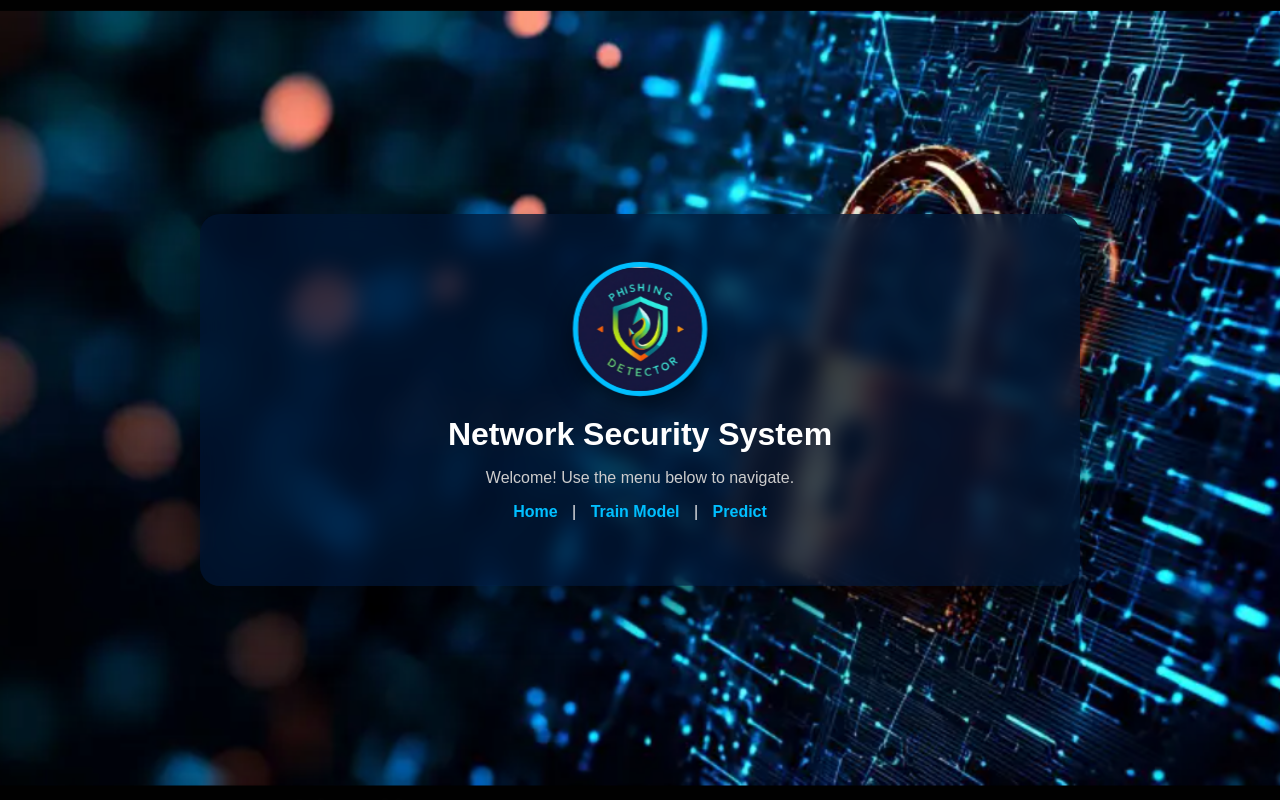
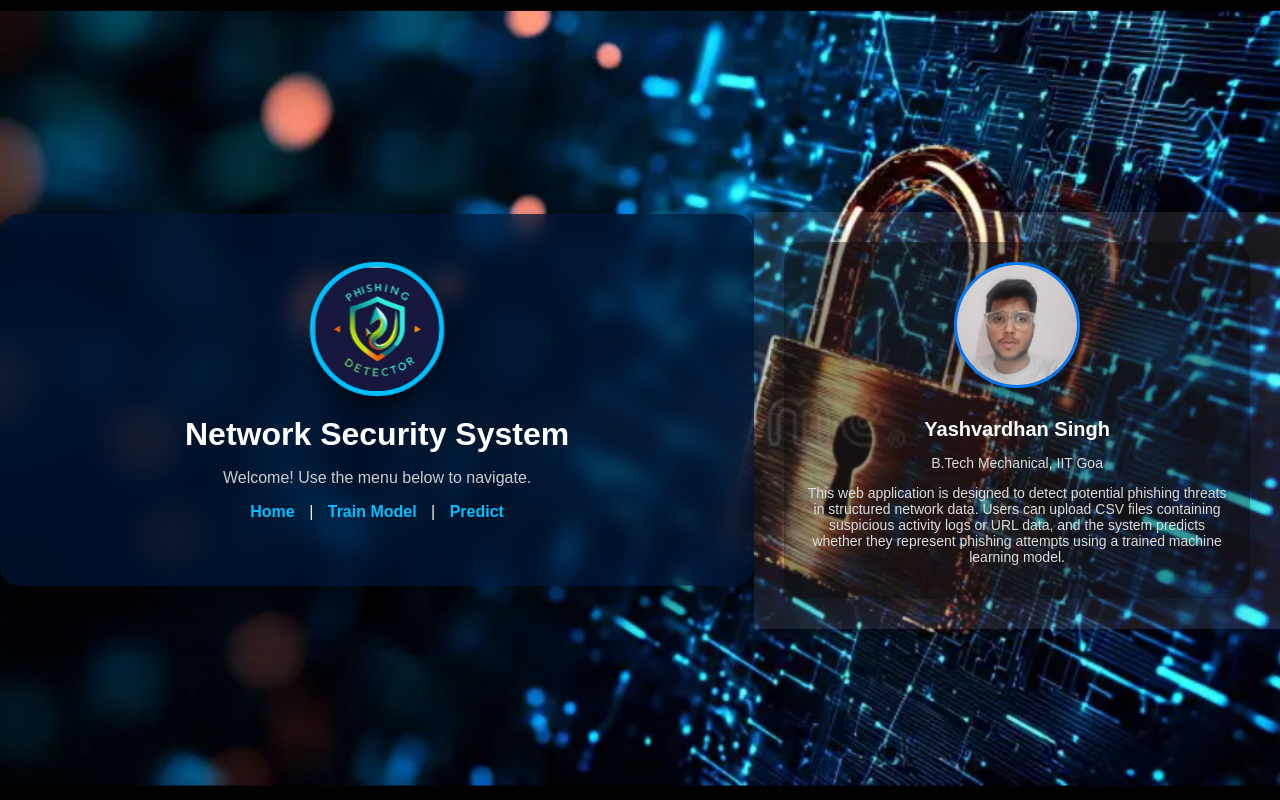
Before and after one commit to ash234king/Network_Security_System, a FastAPI app: page / in a window 1280 px wide. Run offline with FastAPI, Linux system fonts and the light colour scheme; parts of the project's set-up code (start-up, migrations or seed data) failed here and were passed over.

Commit message:
about included

```diff
--- a/static/styles.css
+++ b/static/styles.css
@@ -123,3 +123,43 @@
     padding: 10px;
     text-align: left;
 }
+.about-section {
+    background-color: rgba(255, 255, 255, 0.1);
+    margin-top: 40px;
+    padding: 30px;
+    text-align: center;
+    color: white;
+}
+
+.about-card {
+    display: flex;
+    align-items: center;
+    justify-content: center;
+    gap: 30px;
+    flex-wrap: wrap;
+    background-color: rgba(0, 0, 0, 0.4);
+    padding: 20px;
+    border-radius: 20px;
+    box-shadow: 0 10px 30px rgba(0,0,0,0.3);
+}
+
+.about-photo {
+    width: 120px;
+    height: 120px;
+    border-radius: 50%; /* makes it circular */
+    object-fit: cover;
+    border: 3px solid #007BFF;
+    box-shadow: 0 5px 15px rgba(0,0,0,0.2);
+}
+
+.about-info h3 {
+    margin: 0;
+    font-size: 20px;
+    color: #fff;
+}
+
+.about-info p {
+    color: #ddd;
+    font-size: 14px;
+    max-width: 600px;
+}
--- a/templates/index.html
+++ b/templates/index.html
@@ -17,5 +17,15 @@
             <a href="/predict">Predict</a>
         </nav>
     </div>
+    <footer class="about-section">
+        <div class="about-card">
+            <img src="/static/images/author-photo.jpg" alt="Author Photo" class="about-photo">
+            <div class="about-info">
+                <h3>Yashvardhan Singh</h3>
+                <p>B.Tech Mechanical, IIT Goa</p>
+                <p>This web application is designed to detect potential phishing threats in structured network data. Users can upload CSV files containing suspicious activity logs or URL data, and the system predicts whether they represent phishing attempts using a trained machine learning model.</p>
+            </div>
+        </div>
+    </footer>
 </body>
 </html>
```
Also changed, not shown: templates/predict.html (+10 -0 lines), templates/table.html (+10 -0 lines), templates/train.html (+10 -0 lines), static/images/author-photo.jpg (added).
